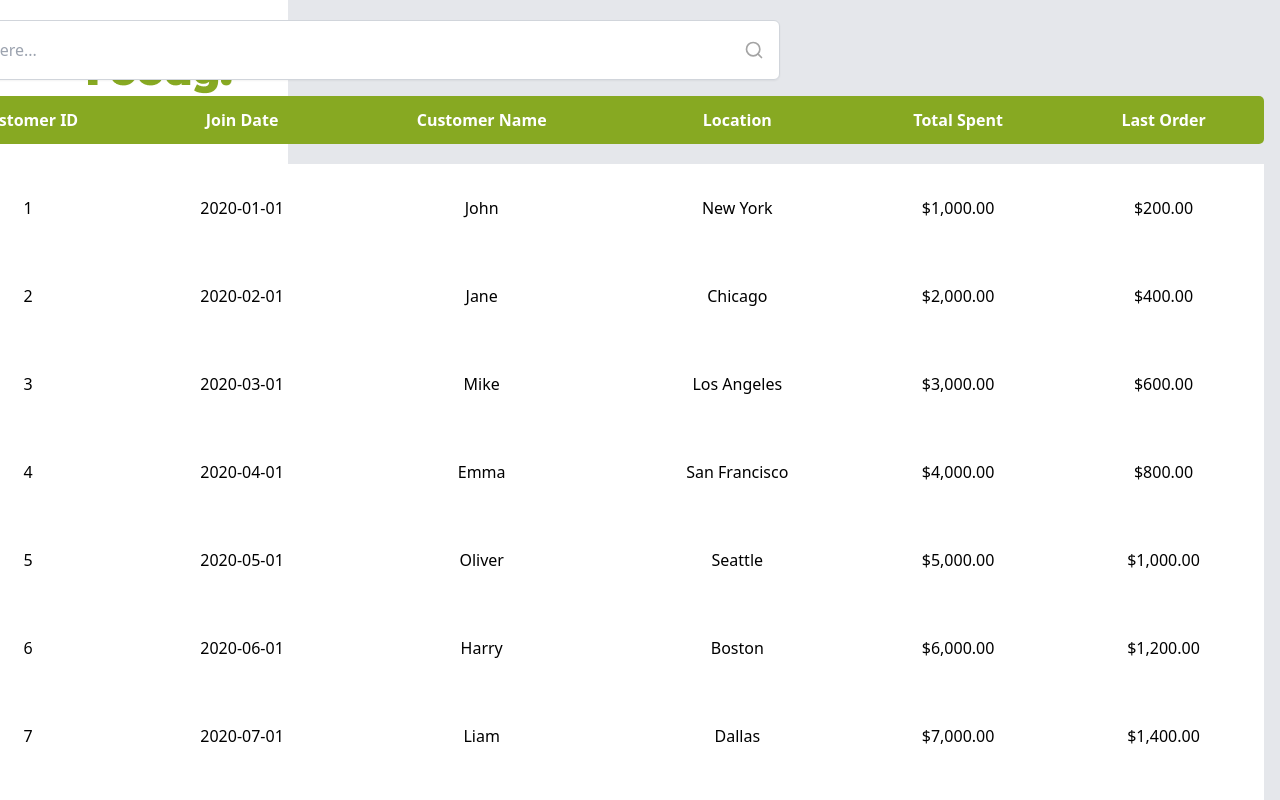
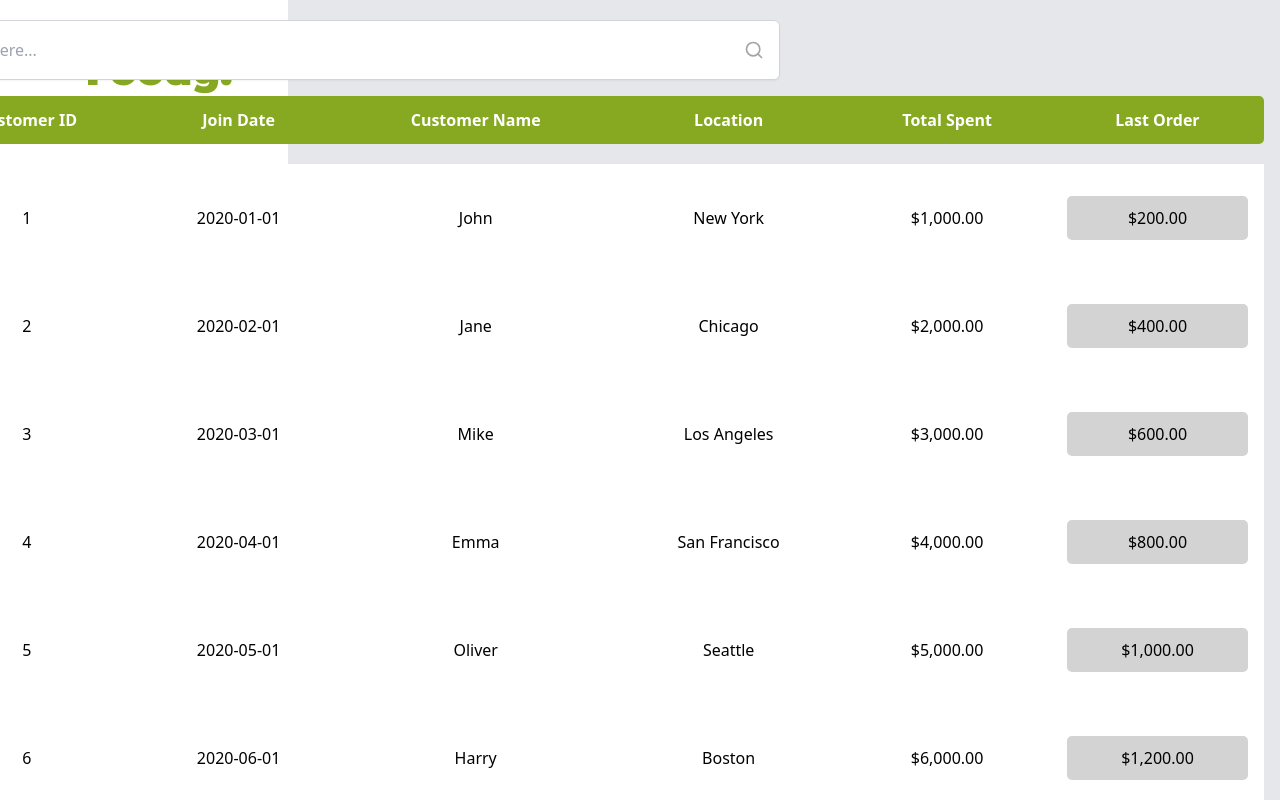
Before and after one commit to bahou1/arkx-final, a React (Vite) app in the folder arkxfinal/: page /dashboard in a window 1280 px wide. Shown: the top 800 px of the page. Built offline with nearby package versions, Linux system fonts and the light colour scheme.

Commit message:
table is DONE

```diff
--- a/arkxfinal/src/components/CustomerTable.jsx
+++ b/arkxfinal/src/components/CustomerTable.jsx
@@ -29,16 +29,19 @@ const CustomerTable = () => {
                 </tr>
             </thead>
             <tbody className="rounded-table">
-                <tr style={{ height: '20px' }}></tr> {/* This is the new line */}
+                <tr style={{ height: '20px' }}></tr>
                 {data.map((row, index) => (
-                    <tr key={index} className="tableRow"> {/* Apply the CSS class here */}
+                    <tr key={index} className="tableRow">
                         <td className="px-4 py-8" style={{ textAlign: 'center' }}>{row.id}</td>
                         <td className="px-4 py-8" style={{ textAlign: 'center' }}>{row.joinDate}</td>
                         <td className="px-4 py-8" style={{ textAlign: 'center' }}>{row.name}</td>
                         <td className="px-4 py-8" style={{ textAlign: 'center' }}>{row.location}</td>
                         <td className="px-4 py-8" style={{ textAlign: 'center' }}>{row.totalSpent}</td>
-                        <td className="px-4 py-8" style={{ textAlign: 'center' }}>{row.lastOrder}</td>
-                    </tr>
+                        <td className="px-4 py-8" style={{ textAlign: 'center' }}>
+    <div style={{ backgroundColor: 'lightgray', padding: '10px', borderRadius: '5px' }}>
+        {row.lastOrder}
+    </div>
+</td>                    </tr>
                 ))}
             </tbody>
         </table>
```
